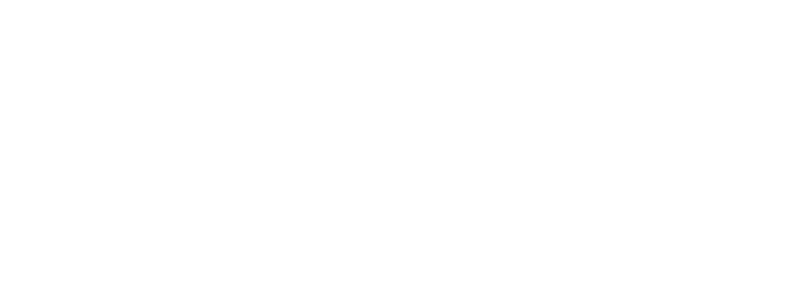
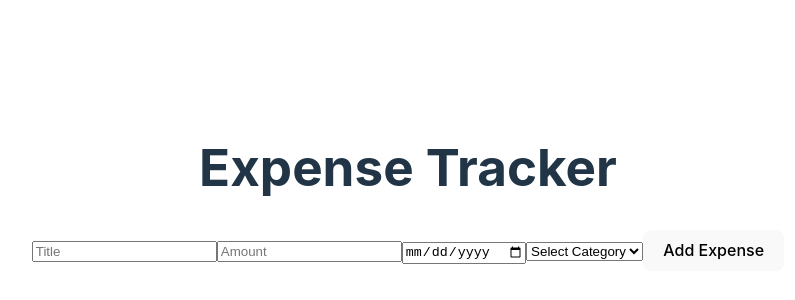
Before and after one commit to ellenbroter/expense-tracker-app, a React (Vite) app: page / in a window 1280 px wide. Shown: the part 204-504 px from the top of the page, without its empty margins (232-1027 px from the left). Built offline with nearby package versions, Linux system fonts and the light colour scheme.

Commit message:
Add logic

```diff
--- a/src/App.jsx
+++ b/src/App.jsx
@@ -1,13 +1,30 @@
 import { useState } from 'react'
 import './App.css'
+import ExpenseForm from './components/ExpenseForm/ExpenseForm';
+import ExpenseList from './components/ExpenseList/ExpenseList';
 
-function App() {
+const App = () => {
+  const [expenses, setExpenses] = useState([]);
+
+  const addExpenseHandler = (expense) => {
+    setExpenses((prevExpenses) => {
+      return [...prevExpenses, expense];
+    });
+  };
+
+  const deleteExpenseHandler = (expenseId) => {
+    setExpenses((prevExpenses) => {
+      return prevExpenses.filter((expense) => expense.id !== expenseId);
+    });
+  };
 
   return (
-    <>
+    <div>
+      <h1>Expense Tracker</h1>
+      <ExpenseForm onAddExpense={addExpenseHandler} />
+      <ExpenseList items={expenses} onDeleteExpense={deleteExpenseHandler} />
+    </div>
+  );
+};
 
-    </>
-  )
-}
-
-export default App
+export default App;
--- /dev/null
+++ b/src/components/ExpenseForm/ExpenseForm.jsx
@@ -0,0 +1,69 @@
+import React, { useState } from 'react';
+
+const ExpenseForm = (props) => {
+  const [title, setTitle] = useState('');
+  const [amount, setAmount] = useState('');
+  const [date, setDate] = useState('');
+  const [category, setCategory] = useState('');
+  const [errorMessage, setErrorMessage] = useState('');
+
+  const submitHandler = (event) => {
+    event.preventDefault();
+
+    if (title.trim().length === 0 || amount.trim().length === 0 || date.trim().length === 0) {
+      setErrorMessage('Please fill out all mandatory fields.');
+      return;
+    }
+
+    const expenseData = {
+      id: Math.random().toString(),
+      title,
+      amount: +amount,
+      date: new Date(date).toISOString(),
+      category: category || '-',
+    };
+
+    props.onAddExpense(expenseData);
+
+    setTitle('');
+    setAmount('');
+    setDate('');
+    setCategory('');
+	 setErrorMessage('');
+  };
+
+  return (
+    <form onSubmit={submitHandler}>
+      <input
+        type="text"
+        placeholder="Title"
+        value={title}
+        onChange={(e) => setTitle(e.target.value)}
+      />
+      <input
+        type="number"
+        placeholder="Amount"
+        value={amount}
+        onChange={(e) => setAmount(e.target.value)}
+      />
+      <input
+        type="date"
+        placeholder="Date"
+        value={date}
+        onChange={(e) => setDate(e.target.value)}
+      />
+      <select value={category} onChange={(e) => setCategory(e.target.value)}>
+        <option value="">Select Category</option>
+        <option value="housing">Housing</option>
+        <option value="grocery">Grocery</option>
+        <option value="transportation">Transportation</option>
+        <option value="clothes">Clothes</option>
+        <option value="other">Other</option>
+      </select>
+      <button type="submit">Add Expense</button>
+		{errorMessage && <p style={{ color: 'red' }}>{errorMessage}</p>}
+    </form>
+  );
+};
+
+export default ExpenseForm;
--- /dev/null
+++ b/src/components/ExpenseList/ExpenseList.jsx
@@ -0,0 +1,21 @@
+import React from 'react';
+
+const ExpenseList = (props) => {
+  return (
+    <ul>
+      {props.items.map((expense) => (
+        <li key={expense.id}>
+          <div>
+            <h2>{expense.title}</h2>
+            <div>${expense.amount}</div>
+            <div>{new Date(expense.date).toLocaleDateString()}</div>
+            <div>{expense.category}</div>
+          </div>
+          <button onClick={props.onDeleteExpense.bind(null, expense.id)}>Delete</button>
+        </li>
+      ))}
+    </ul>
+  );
+};
+
+export default ExpenseList;
```
Also changed, not shown: src/components/ExpensTrackerApp/ExpenseTrackerApp.jsx (deleted).
